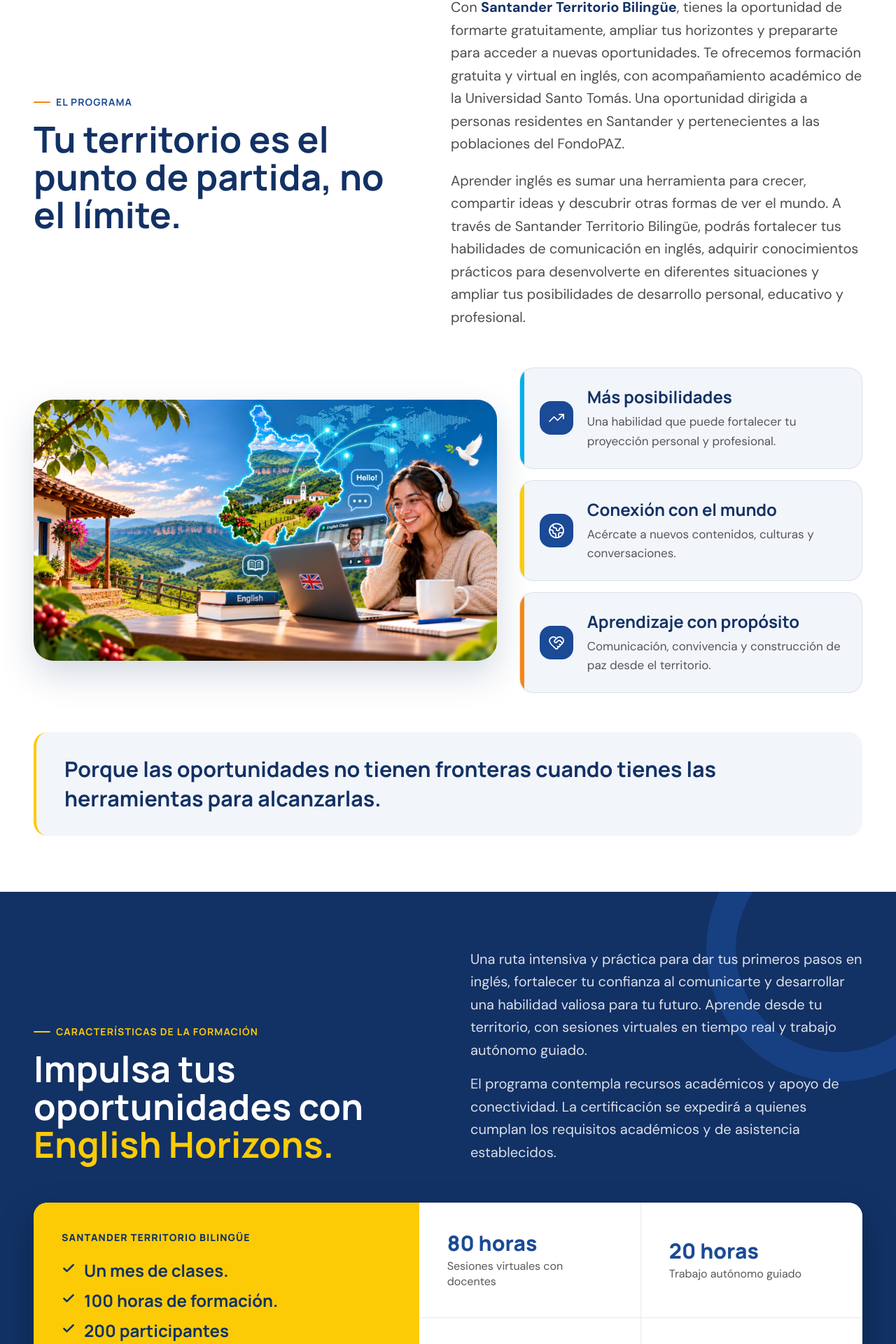
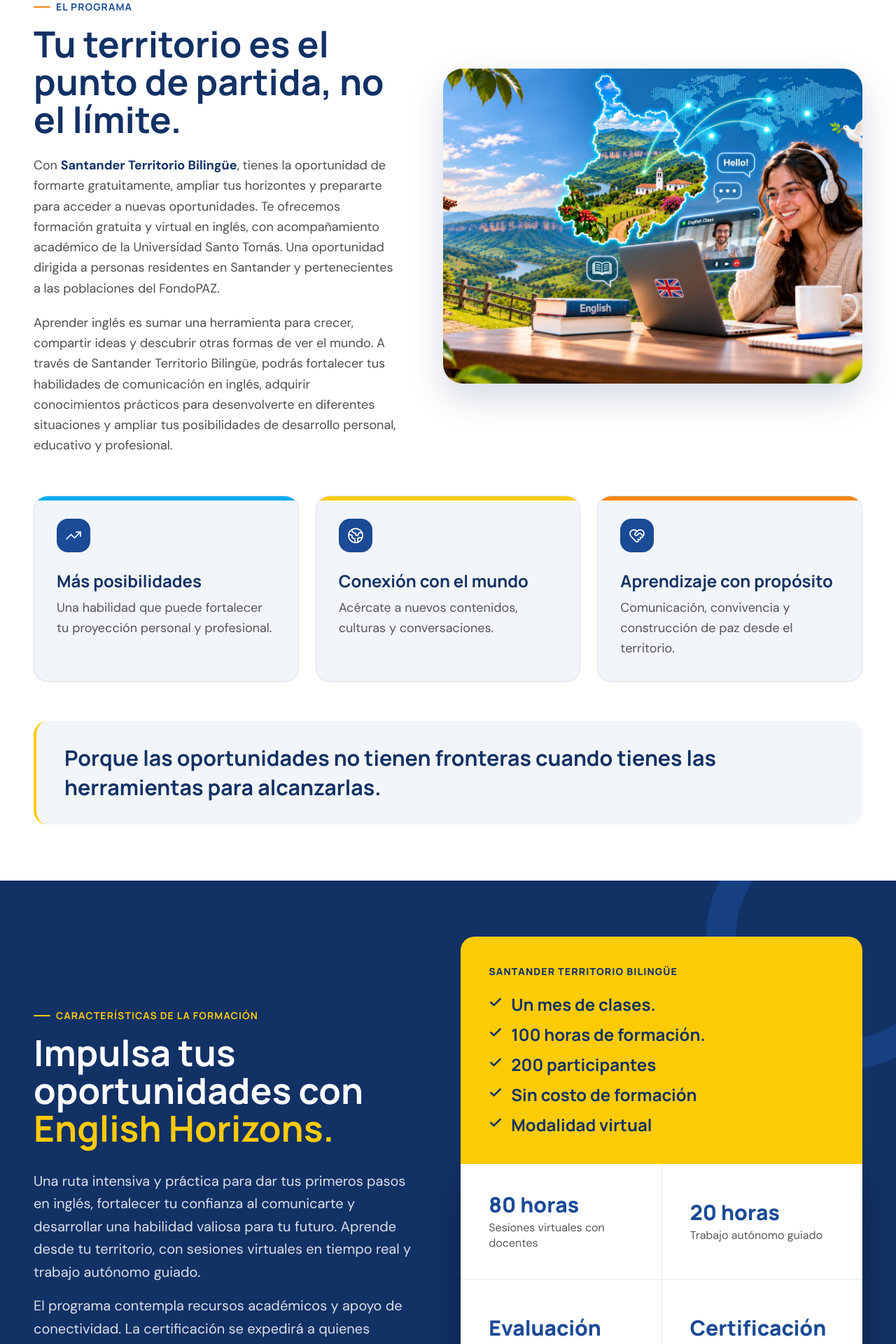
Before and after one commit to Shiroses/proyectolanding-santoto, a Next.js app: page / in a window 1280 px wide. Shown: the part 990-2910 px from the top of the page at 70% size. Built offline with nearby package versions, Linux system fonts and the light colour scheme.

Commit message:
Reorganizar El programa y Caracteristicas de la formacion

```diff
--- a/src/components/Formacion.tsx
+++ b/src/components/Formacion.tsx
@@ -43,14 +43,14 @@ export default function Formacion() {
           <path d="M200 40 A160 160 0 0 1 360 200" stroke="#FCCB06" strokeWidth="6" strokeLinecap="round" />
         </svg>
         <Container className="relative">
-          <div className="grid items-end gap-6 lg:grid-cols-2 lg:gap-16">
-            <div>
+          <div className="grid lg:grid-cols-[1fr_1.05fr] lg:grid-rows-[auto_auto] lg:gap-x-16">
+            <div className="mb-6 lg:col-start-1 lg:row-start-1 lg:mb-0 lg:self-end lg:pb-6">
               <Eyebrow dark>Características de la formación</Eyebrow>
               <h2 id="formacion-title" className="font-display text-[clamp(2rem,1.45rem+2.2vw,3.4rem)] leading-[1.05] font-bold">
                 Impulsa tus oportunidades con <span className="text-amarillo">English Horizons.</span>
               </h2>
             </div>
-            <div>
+            <div className="mb-10 lg:col-start-1 lg:row-start-2 lg:mb-0 lg:pt-2">
               <p className="text-lg leading-relaxed text-white/85 xl:text-xl">
                 Una ruta intensiva y práctica para dar tus primeros pasos en inglés, fortalecer tu confianza al
                 comunicarte y desarrollar una habilidad valiosa para tu futuro. Aprende desde tu territorio, con sesiones
@@ -61,13 +61,10 @@ export default function Formacion() {
                 cumplan los requisitos académicos y de asistencia establecidos.
               </p>
             </div>
-          </div>
-
-          {/* Ficha del programa */}
-          <div className="mt-10 grid overflow-hidden rounded-card bg-white text-navy shadow-[0_20px_50px_rgba(0,0,0,0.25)] md:mt-14 lg:grid-cols-[1fr_1.15fr]">
-            <div className="bg-amarillo p-6 sm:p-10">
+            {/* Ficha del programa: panel amarillo y panel blanco unidos */}
+            <div className="relative z-10 rounded-t-card bg-amarillo p-6 text-navy sm:p-10 lg:col-start-2 lg:row-start-1">
               <p className="font-display text-sm font-extrabold tracking-[0.08em] uppercase">Santander Territorio Bilingüe</p>
-              <ul className="mt-5 space-y-2.5">
+              <ul className="mt-5 grid gap-y-2.5 md:grid-cols-2 md:gap-x-8 lg:grid-cols-1">
                 {datos.map((d) => (
                   <li key={d} className="font-display flex items-start gap-3 text-xl leading-snug font-bold sm:text-2xl">
                     <Check aria-hidden="true" className="mt-1 size-5 shrink-0" strokeWidth={3} />
@@ -76,7 +73,7 @@ export default function Formacion() {
                 ))}
               </ul>
             </div>
-            <dl className="grid grid-cols-2 grid-rows-2 gap-px bg-navy/10">
+            <dl className="grid grid-cols-2 grid-rows-2 gap-px overflow-hidden rounded-b-card bg-[#e3e8f0] text-navy shadow-[0_24px_50px_rgba(0,0,0,0.28)] lg:col-start-2 lg:row-start-2">
               {detalles.map(({ valor, texto }) => (
                 <div key={valor} className="flex flex-col justify-center bg-white p-5 sm:p-8 lg:p-10">
                   <dt className="font-display text-xl font-extrabold text-azul sm:text-2xl xl:text-3xl">{valor}</dt>
--- a/src/components/Programa.tsx
+++ b/src/components/Programa.tsx
@@ -88,14 +88,24 @@ export default function Programa() {
       {/* Propuesta de valor */}
       <div className="bg-white py-14 md:py-20">
         <Container>
-          <div className="grid items-center gap-6 md:gap-8 lg:grid-cols-[0.95fr_1.05fr] lg:gap-16">
-            <div>
+          <div className="grid gap-6 md:gap-8 lg:grid-cols-[1fr_1.15fr] lg:grid-rows-[auto_1fr] lg:gap-x-14 lg:gap-y-0 xl:gap-x-16">
+            <div className="lg:col-start-1 lg:row-start-1 lg:self-end">
               <Eyebrow>El programa</Eyebrow>
               <h2 className="font-display text-[clamp(2rem,1.45rem+2.2vw,3.4rem)] leading-[1.05] font-bold text-navy">
                 Tu territorio es el punto de partida, no el límite.
               </h2>
             </div>
-            <div className="space-y-5 text-lg leading-relaxed text-negro/80 xl:text-xl">
+            <div className="lg:col-start-2 lg:row-span-2 lg:row-start-1 lg:self-center">
+              <Image
+                src="/images/fotos/formacion-virtual-ingles-santander.webp"
+                alt="Mujer en un computador portátil tomando una clase virtual de inglés, con el mapa de Santander y una paloma de la paz"
+                width={1670}
+                height={942}
+                sizes="(min-width: 1360px) 680px, (min-width: 1024px) 52vw, 92vw"
+                className="aspect-[1670/942] h-auto w-full rounded-[1.75rem] object-cover object-[78%_center] shadow-[0_20px_50px_rgba(18,49,101,0.18)] lg:aspect-[5/4] xl:aspect-[4/3]"
+              />
+            </div>
+            <div className="space-y-5 text-lg leading-relaxed text-negro/80 lg:col-start-1 lg:row-start-2 lg:pt-6">
               <p>
                 Con <strong className="text-navy">Santander Territorio Bilingüe</strong>, tienes la oportunidad de
                 formarte gratuitamente, ampliar tus horizontes y prepararte para acceder a nuevas oportunidades. Te
@@ -112,34 +122,21 @@ export default function Programa() {
             </div>
           </div>
 
-          <div className="mt-10 grid items-center gap-6 md:mt-14 lg:grid-cols-[1.35fr_1fr] lg:gap-8">
-            <Image
-              src="/images/fotos/formacion-virtual-ingles-santander.webp"
-              alt="Mujer en un computador portátil tomando una clase virtual de inglés, con el mapa de Santander y una paloma de la paz"
-              width={1670}
-              height={942}
-              sizes="(min-width: 1360px) 730px, (min-width: 1024px) 55vw, 92vw"
-              className="aspect-[1670/942] h-auto w-full rounded-[1.75rem] object-cover shadow-[0_20px_50px_rgba(18,49,101,0.18)]"
-            />
-
-            <ul className="grid gap-4 sm:grid-cols-2 sm:gap-6 lg:h-full lg:grid-cols-1 lg:gap-4">
+          <ul className="mt-10 grid gap-4 sm:grid-cols-2 sm:gap-6 md:mt-14 lg:grid-cols-3">
             {beneficios.map(({ icon: Icon, titulo, texto, acento }) => (
               <li
                 key={titulo}
-                  className="relative flex flex-col overflow-hidden rounded-card border border-navy/10 bg-niebla p-6 sm:last:col-span-2 lg:flex-row lg:items-center lg:gap-5 lg:last:col-span-1 xl:px-7"
+                className="relative flex flex-col overflow-hidden rounded-card border border-navy/10 bg-niebla p-6 sm:last:col-span-2 lg:p-8 lg:last:col-span-1"
               >
-                  <span aria-hidden="true" className={`absolute inset-x-0 top-0 h-1.5 lg:inset-x-auto lg:inset-y-0 lg:left-0 lg:h-auto lg:w-1.5 ${acento}`} />
-                  <span className="inline-flex size-12 shrink-0 items-center justify-center rounded-2xl bg-azul text-white">
+                <span aria-hidden="true" className={`absolute inset-x-0 top-0 h-1.5 ${acento}`} />
+                <span className="inline-flex size-12 items-center justify-center rounded-2xl bg-azul text-white">
                   <Icon aria-hidden="true" className="size-6" strokeWidth={1.75} />
                 </span>
-                  <div>
-                    <h3 className="font-display mt-5 text-xl leading-snug font-bold text-navy lg:mt-0 xl:text-2xl">{titulo}</h3>
-                    <p className="mt-1.5 leading-relaxed text-negro/75 lg:text-[17px]">{texto}</p>
-                  </div>
+                <h3 className="font-display mt-5 text-xl leading-snug font-bold text-navy lg:mt-6 lg:text-2xl">{titulo}</h3>
+                <p className="mt-2 leading-relaxed text-negro/75 lg:text-lg">{texto}</p>
               </li>
             ))}
           </ul>
-          </div>
 
           <p className="font-display mt-10 rounded-card border-l-4 border-amarillo bg-niebla px-6 py-6 text-[clamp(1.35rem,1.1rem+1vw,2rem)] leading-snug font-bold text-navy sm:px-10 sm:py-8 md:mt-14">
             Porque las oportunidades no tienen fronteras cuando tienes las herramientas para alcanzarlas.
```
Lines whose indentation alone changed are shown as unchanged.
